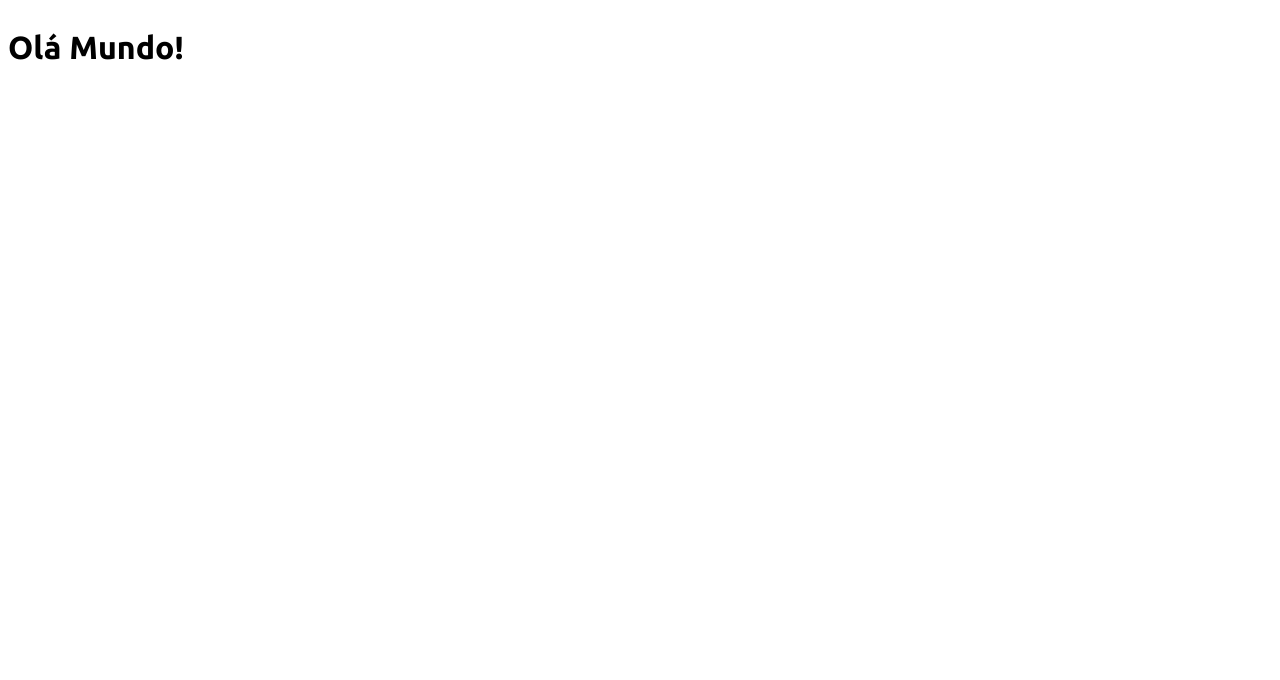
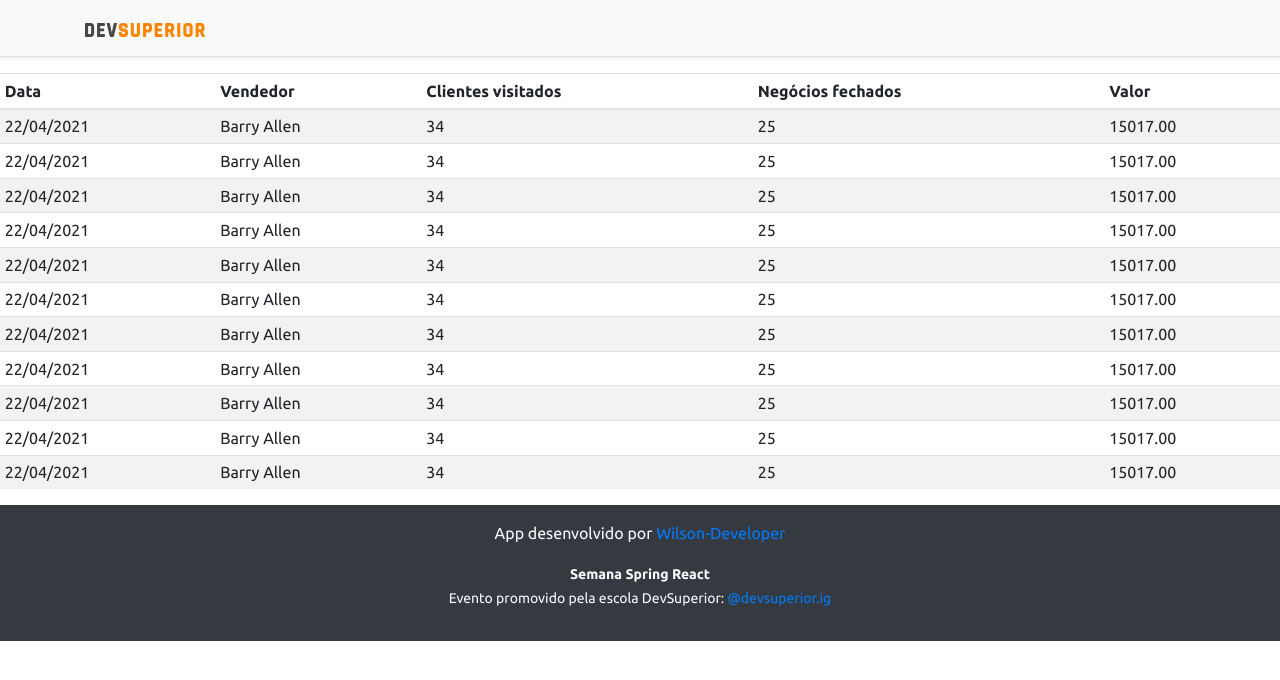
Before and after one commit to wilson-developer-git/springboot-react-sds3, a React (Create React App) app in the folder frontend/: page / in a window 1280 px wide. Shown: the top 680 px of the page. Built offline with nearby package versions, Linux system fonts and the light colour scheme.

Commit message:
Criação dos componentes estaticos

```diff
--- a/frontend/src/App.tsx
+++ b/frontend/src/App.tsx
@@ -1,8 +1,14 @@
+import DataTable from "components/datatable";
+import Footer from "components/footer";
+import NavBar from "components/navbar";
+
 function App() {
   return (
-    <div>
-      <h1>Olá Mundo!</h1>
-    </div>
+    <>
+    <NavBar/>
+    <DataTable/>
+    <Footer/>
+    </>
   );
 }
 
--- /dev/null
+++ b/frontend/src/components/datatable/index.tsx
@@ -0,0 +1,103 @@
+
+function DataTable() {
+    return (
+        <div>
+            <div className="table-responsive">
+                <table className="table table-striped table-sm">
+                    <thead>
+                        <tr>
+                            <th>Data</th>
+                            <th>Vendedor</th>
+                            <th>Clientes visitados</th>
+                            <th>Negócios fechados</th>
+                            <th>Valor</th>
+                        </tr>
+                    </thead>
+                    <tbody>
+                        <tr>
+                            <td>22/04/2021</td>
+                            <td>Barry Allen</td>
+                            <td>34</td>
+                            <td>25</td>
+                            <td>15017.00</td>
+                        </tr>
+                        <tr>
+                            <td>22/04/2021</td>
+                            <td>Barry Allen</td>
+                            <td>34</td>
+                            <td>25</td>
+                            <td>15017.00</td>
+                        </tr>
+                        <tr>
+                            <td>22/04/2021</td>
+                            <td>Barry Allen</td>
+                            <td>34</td>
+                            <td>25</td>
+                            <td>15017.00</td>
+                        </tr>
+                        <tr>
+                            <td>22/04/2021</td>
+                            <td>Barry Allen</td>
+                            <td>34</td>
+                            <td>25</td>
+                            <td>15017.00</td>
+                        </tr>
+                        <tr>
+                            <td>22/04/2021</td>
+                            <td>Barry Allen</td>
+                            <td>34</td>
+                            <td>25</td>
+                            <td>15017.00</td>
+                        </tr>
+                        <tr>
+                            <td>22/04/2021</td>
+                            <td>Barry Allen</td>
+                            <td>34</td>
+                            <td>25</td>
+                            <td>15017.00</td>
+                        </tr>
+                        <tr>
+                            <td>22/04/2021</td>
+                            <td>Barry Allen</td>
+                            <td>34</td>
+                            <td>25</td>
+                            <td>15017.00</td>
+                        </tr>
+                        <tr>
+                            <td>22/04/2021</td>
+                            <td>Barry Allen</td>
+                            <td>34</td>
+                            <td>25</td>
+                            <td>15017.00</td>
+                        </tr>
+                        <tr>
+                            <td>22/04/2021</td>
+                            <td>Barry Allen</td>
+                            <td>34</td>
+                            <td>25</td>
+                            <td>15017.00</td>
+                        </tr>
+                        <tr>
+                            <td>22/04/2021</td>
+                            <td>Barry Allen</td>
+                            <td>34</td>
+                            <td>25</td>
+                            <td>15017.00</td>
+                        </tr>
+                        <tr>
+                            <td>22/04/2021</td>
+                            <td>Barry Allen</td>
+                            <td>34</td>
+                            <td>25</td>
+                            <td>15017.00</td>
+                        </tr>
+
+                    </tbody>
+                </table>
+            </div>
+
+        </div>
+    );
+}
+
+export default DataTable;
--- /dev/null
+++ b/frontend/src/components/footer/index.tsx
@@ -0,0 +1,16 @@
+
+function Footer() {
+    return (
+        <div>
+            <footer className="footer mt-auto py-3 bg-dark">
+                <div className="container">
+                    <p className="text-light">App desenvolvido por <a href="https://github.com/wilson-developer-git" target="_blank" rel="noreferrer">Wilson-Developer</a></p>
+                    <p className="text-light"><small><strong>Semana Spring React</strong><br />
+      Evento promovido pela escola DevSuperior: <a href="https://instagram.com/devsuperior.ig" target="_blank" rel="noreferrer">@devsuperior.ig</a></small></p>
+                </div>
+            </footer>
+        </div>
+    );
+}
+
+export default Footer;
--- /dev/null
+++ b/frontend/src/components/navbar/index.tsx
@@ -0,0 +1,14 @@
+import ImgDsDark from  'assets/img/ds-dark.svg';
+function NavBar() {
+    return (
+        <div className="d-flex flex-column flex-md-row align-items-center p-3 px-md-4 mb-3 bg-light border-bottom shadow-sm">
+            <div className="container">
+                <nav className="my-2 my-md-0 mr-md-3">
+                    <img src={ImgDsDark} alt="DevSuperior" width="120" />
+                </nav>
+            </div>
+        </div>
+    );
+}
+
+export default NavBar;
--- a/frontend/src/index.tsx
+++ b/frontend/src/index.tsx
@@ -1,5 +1,6 @@
 import React from 'react';
 import ReactDOM from 'react-dom';
+import 'bootstrap/dist/css/bootstrap.css';
 import 'assets/css/styles.css';
 import App from './App';
 
```
Also changed, not shown: frontend/src/assets/img/ds-dark.svg (added).
